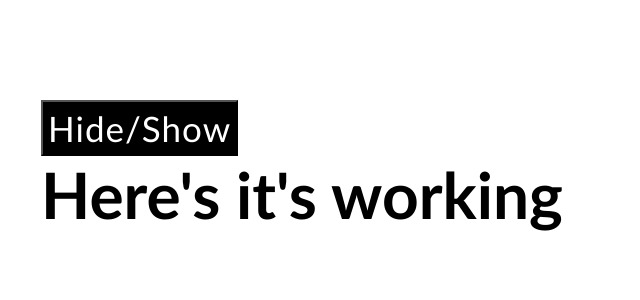
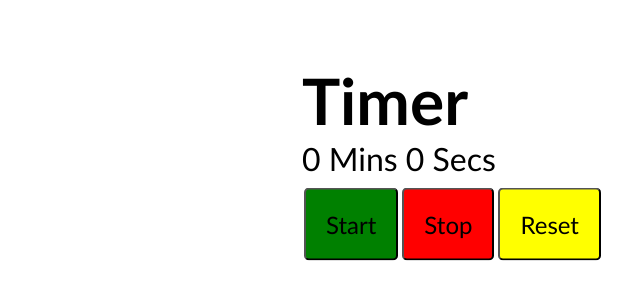
Before and after one commit to prabin738/Mini-React-Projects-For-Completly-Begineers, a React (Vite) app: page / in a window 1280 px wide. Shown: the part 234-534 px from the top of the page, without its empty margins (338-978 px from the left). Built offline with nearby package versions, Linux system fonts and the light colour scheme; the HTML template or start-up script is replaced by a standard one.

Commit message:
stopwatch timer added

```diff
--- a/src/App.jsx
+++ b/src/App.jsx
@@ -13,6 +13,7 @@ import WeatherApp from "./Projects/WeatherApp/WeatherApp";
 import ShowTitle from "./Components/UseState/ShowTitle/ShowTitle";
 import { ShowHide } from "./Dummy/ShowHide";
 import DummyOne from "./Dummy/DummyOne";
+import StopWatch from "./Projects/StopWatch/StopWatch";
 
 const App = () => {
   return (
@@ -28,7 +29,8 @@ const App = () => {
       {/* <Navbar /> */}
       {/* <SideNavbar /> */}
       {/* <ShowTitle /> */}
-      <DummyOne />
+      {/* <DummyOne /> */}
+      <StopWatch />
     </div>
   );
 };
--- a/src/Components/UseState/Counter/Counter.css
+++ b/src/Components/UseState/Counter/Counter.css
@@ -1,4 +1,4 @@
-.container {
+/* .container {
   display: flex;
   flex-direction: column;
   gap: 15px;
@@ -14,4 +14,4 @@
   font-size: 40px;
   font-weight: 800;
   cursor: pointer;
-}
+} */
--- a/src/Components/UseState/LikeDislikeCount/LikeDislikeCount.css
+++ b/src/Components/UseState/LikeDislikeCount/LikeDislikeCount.css
@@ -1,4 +1,4 @@
-.count {
+/* .count {
   background-color: bisque;
   padding: 1.5rem;
   border: 2px solid black;
@@ -16,4 +16,4 @@
   width: auto;
   font-size: 50px;
   cursor: pointer;
-}
+} */
--- a/src/Projects/LoginForm/LoginForm.css
+++ b/src/Projects/LoginForm/LoginForm.css
@@ -6,7 +6,7 @@
   height: 100vh;
   margin: 0;
   font-family: Arial, sans-serif;
-} */
+}
 
 .main-container {
   display: flex;
@@ -71,4 +71,4 @@
 }
 .form p {
   text-align: center;
-}
+} */
--- a/src/Projects/SideNavbar/SideNavbar.css
+++ b/src/Projects/SideNavbar/SideNavbar.css
@@ -1,4 +1,4 @@
-.sidebar {
+/* .sidebar {
   background-color: rgb(132, 132, 214);
   color: white;
   width: 250px;
@@ -47,4 +47,4 @@
   font-weight: 700;
   font-size: 18px;
   color: rgb(243, 68, 68);
-}
+} */
--- /dev/null
+++ b/src/Projects/StopWatch/StopWatch.css
@@ -0,0 +1,22 @@
+.stopwatch-container {
+  position: absolute;
+  transform: translate(0, -50%);
+}
+button {
+  padding: 20px;
+  outline: none;
+  margin: 10px 2px;
+  cursor: pointer;
+  border-radius: 5px;
+  font-size: 24px;
+}
+
+button:nth-of-type(1) {
+  background: green;
+}
+button:nth-of-type(2) {
+  background: red;
+}
+button:nth-of-type(3) {
+  background: yellow;
+}
--- /dev/null
+++ b/src/Projects/StopWatch/StopWatch.jsx
@@ -0,0 +1,34 @@
+import { useState } from "react";
+import "./StopWatch.css";
+
+const StopWatch = () => {
+  //timer usestate to track and initilize time
+  const [timer, setTimer] = useState(0);
+  const startTimer = () => {
+    window.mytimer = setInterval(() => {
+      setTimer((timer) => timer + 1);
+    }, 1000);
+  };
+  const stopTimer = () => {
+    clearInterval(window.myTimer);
+  };
+  const resetTimer = () => {
+    clearInterval(window.myTimer);
+    setTimer(0);
+  };
+
+  return (
+    <div className="stopwatch-container">
+      <h1>Timer</h1>
+      <span> {Math.trunc(timer / 60)} Mins </span>
+      <span>{timer % 60} Secs</span>
+      <div>
+        <button onClick={startTimer}>Start</button>
+        <button onClick={stopTimer}>Stop</button>
+        <button onClick={resetTimer}>Reset</button>
+      </div>
+    </div>
+  );
+};
+
+export default StopWatch;
--- a/src/styles.css
+++ b/src/styles.css
@@ -1,4 +1,4 @@
-.App {
+/* .App {
   font-family: sans-serif;
   text-align: center;
 }
@@ -19,4 +19,4 @@ button {
   padding: 10px;
   border-radius: 5px;
   border: none;
-}
+} */
```
Also changed, not shown: src/Projects/Navbar/Navbar.css (+4 -4 lines).
